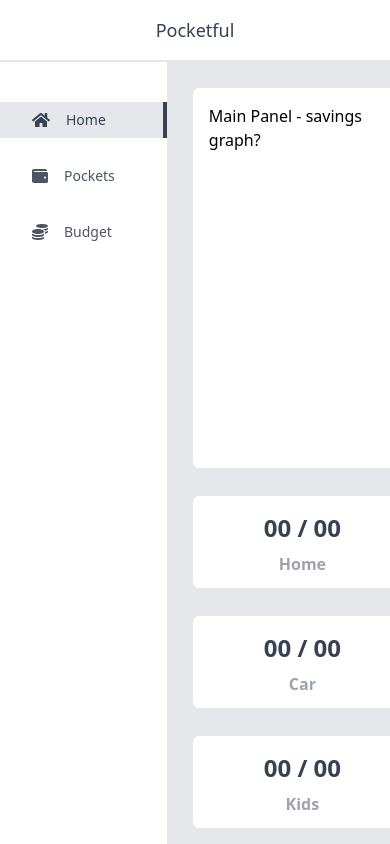
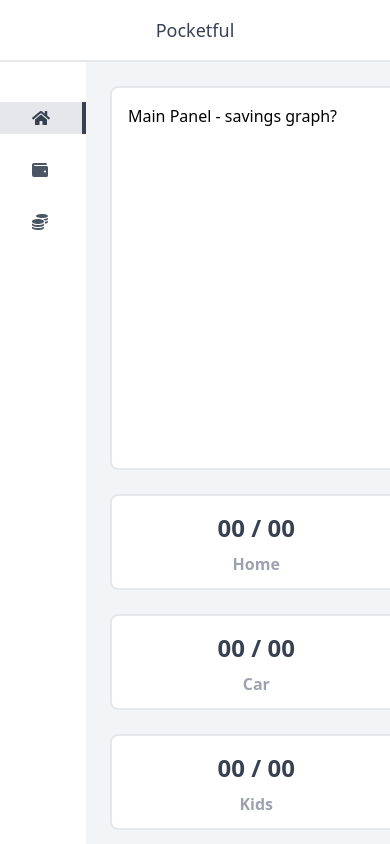
Before and after one commit to amy-justice/react-dashboard, a React (Create React App) app: page / in a window 390 px wide. Shown: the top 844 px of the page. Built offline with nearby package versions, Linux system fonts and the light colour scheme.

Commit message:
Added hidden text to sidebar menu

```diff
--- a/src/App.js
+++ b/src/App.js
@@ -15,9 +15,9 @@ const pockets = [
 
 function App() {
   return (
-    <div class="container bg-gray-200 w-screen">
+    <div class="container bg-white max-w-full">
       <HeaderBar />
-      <div class="container flex flex-row">
+      <div class="container flex flex-row bg-gray-100 h-screen">
         <Sidebar />
         <div class="grid-cols-1 w-9/12 gap-2">
           <MainPanel />
--- a/src/Sidebar.js
+++ b/src/Sidebar.js
@@ -11,19 +11,19 @@ function Sidebar( {items} ) {
                 <a class="flex items-center py-2 px-8 bg-gray-200 text-gray-700 border-r-4 border-gray-700" href="#">
                     <FontAwesomeIcon icon={faHome} />
 
-                    <span class="mx-4 font-medium text-sm lg:text-base">Home</span>
+                    <span class="mx-4 font-medium text-sm hidden md:inline lg:text-base">Home</span>
                 </a>
 
                 <a class="flex items-center mt-5 py-2 px-8 text-gray-600 border-r-4 border-white hover:bg-gray-200 hover:text-gray-700 hover:border-gray-700" href="#">
                     <FontAwesomeIcon icon={faWallet} />
 
-                    <span class="mx-4 font-medium text-sm lg:text-base">Pockets</span>
+                    <span class="mx-4 font-medium text-sm hidden md:inline lg:text-base">Pockets</span>
                 </a>
 
                 <a class="flex items-center mt-5 py-2 px-8 text-gray-600 border-r-4 border-white hover:bg-gray-200 hover:text-gray-700 hover:border-gray-700" href="#">
                     <FontAwesomeIcon icon={faCoins} />
 
-                    <span class="mx-4 font-medium text-sm lg:text-base">Budget</span>
+                    <span class="mx-4 font-medium text-sm hidden md:inline lg:text-base">Budget</span>
                 </a>
             </nav>
 
```
